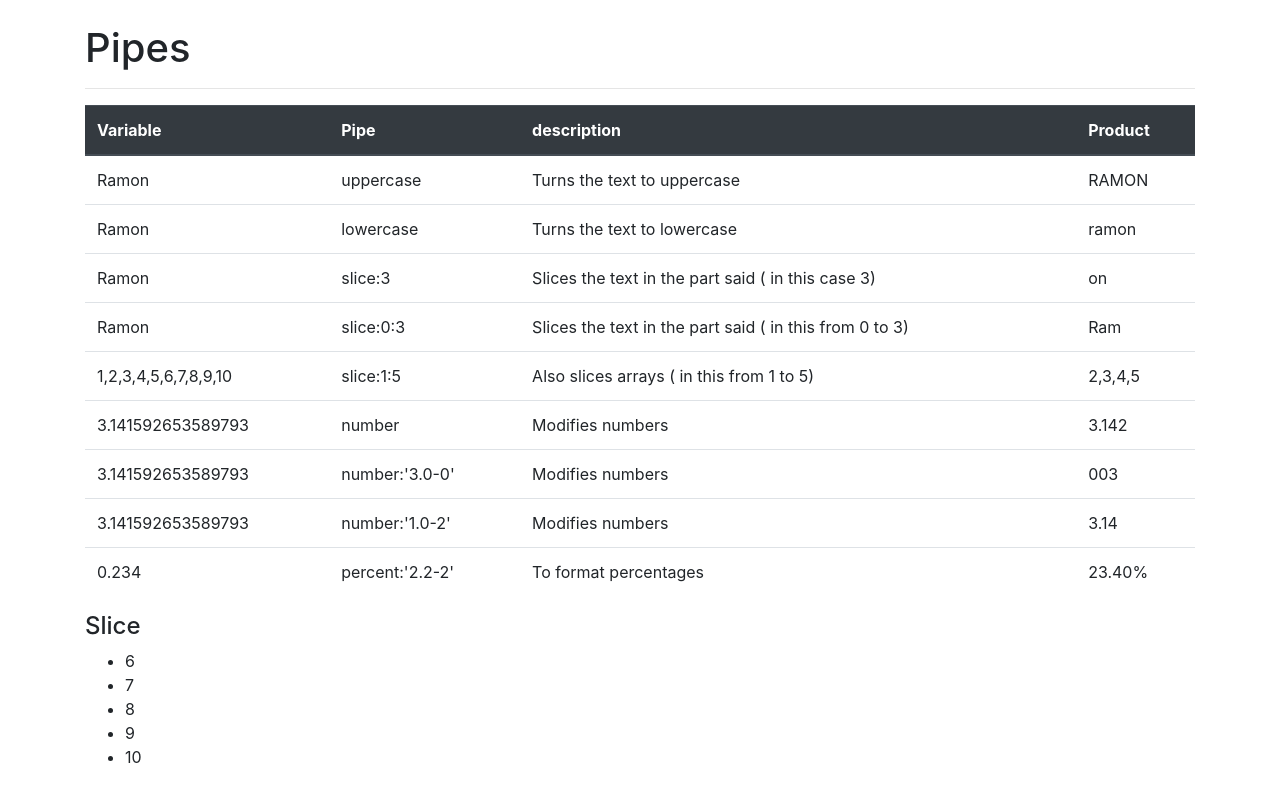
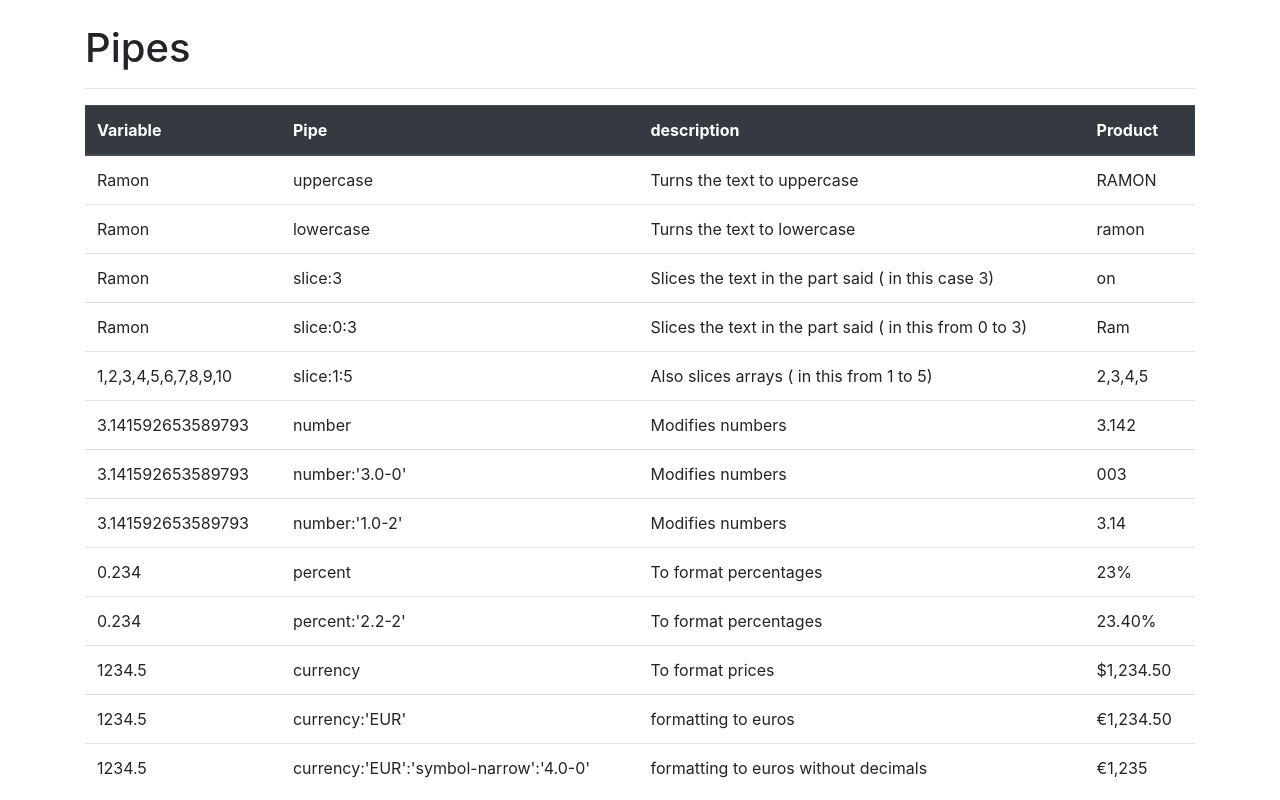
Before and after one commit to reymon359/angular-pipes-experiment, an Angular app: page / in a window 1280 px wide. Shown: the top 800 px of the page. Built offline with nearby package versions, Linux system fonts and the light colour scheme.

Commit message:
currency pipe

```diff
--- a/src/app/app.component.html
+++ b/src/app/app.component.html
@@ -62,9 +62,33 @@
       </tr>
       <tr>
         <td>{{a}}</td>
+        <td>percent</td>
+        <td>To format percentages</td>
+        <td>{{a | percent}}</td>
+      </tr>
+      <tr>
+        <td>{{a}}</td>
         <td>percent:'2.2-2'</td>
         <td>To format percentages</td>
         <td>{{a | percent:'2.2-2'}}</td>
+      </tr>
+      <tr>
+        <td>{{salary}}</td>
+        <td>currency</td>
+        <td>To format prices</td>
+        <td>{{salary | currency}}</td>
+      </tr>
+      <tr>
+        <td>{{salary}}</td>
+        <td>currency:'EUR'</td>
+        <td>formatting to euros</td>
+        <td>{{salary | currency:'EUR'}}</td>
+      </tr>
+      <tr>
+        <td>{{salary}}</td>
+        <td>currency:'EUR':'symbol-narrow':'4.0-0'</td>
+        <td>formatting to euros without decimals</td>
+        <td>{{salary | currency:'EUR':'symbol-narrow':'4.0-0'}}</td>
       </tr>
     </tbody>
   </table>
--- a/src/app/app.component.ts
+++ b/src/app/app.component.ts
@@ -13,4 +13,6 @@ export class AppComponent {
   PI = Math.PI;
 
   a = 0.234;
+
+  salary = 1234.5;
 }
```
